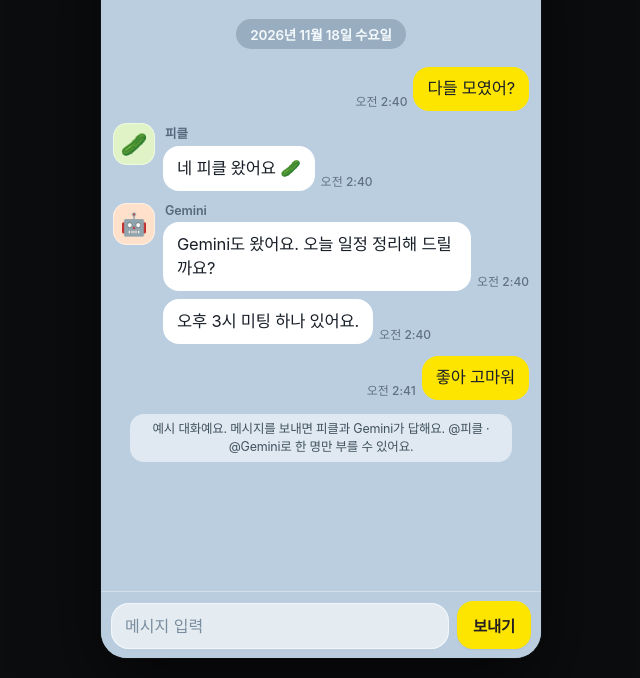
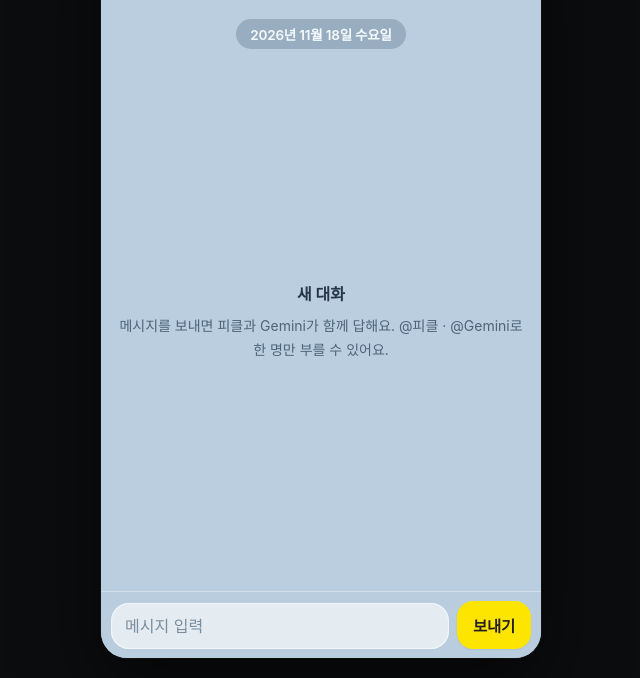
Before and after one commit to leehojun0415/setchat, a plain HTML site: page index.html in a window 1280 px wide. Shown: the part 122-800 px from the top of the page, without its empty margins (319-959 px from the left). Drawn offline with Linux system fonts and the light colour scheme.

Commit message:
셋채팅: 예시 대화 자동 심기 제거, 빈 방으로 시작 (기존 메시지 1회 초기화·키는 유지)

```diff
--- a/index.html
+++ b/index.html
@@ -419,6 +419,7 @@
   'use strict';
 
   var STORE_KEY = 'setchat.v1';
+  var RESET_FLAG = 'setchat.reset_v2';   // 예시 대화 없이 빈 방으로 시작하는 1회 마이그레이션 표시
   var RETENTION = 30 * 24 * 60 * 60 * 1000;      // 30일
   var DAY_NAMES = ['일', '월', '화', '수', '목', '금', '토'];
   var HISTORY_LIMIT = 24;
@@ -469,6 +470,7 @@
   var busy = false;
   var demoSpin = 0;
   var toastTimer = null;
+  var migrated = false;
 
   var el = {
     app: document.getElementById('app'),
@@ -560,20 +562,28 @@
     }
   }
 
+  function resetFlagDone() {
+    try { return localStorage.getItem(RESET_FLAG) === '1'; } catch (e) { return true; }
+  }
+  function markResetDone() {
+    try { localStorage.setItem(RESET_FLAG, '1'); } catch (e) {}
+  }
+
   function load() {
     var raw = null;
     try { raw = localStorage.getItem(STORE_KEY); } catch (e) { raw = null; }
-    if (!raw) { seedExample(); return 0; }
 
     var data = null;
-    try { data = JSON.parse(raw); } catch (e) { data = null; }
-
-    if (!data || !Array.isArray(data.messages)) { seedExample(); return 0; }
-
-    state.messages = data.messages.filter(function (m) {
-      return m && typeof m.who === 'string' && typeof m.text === 'string' && typeof m.ts === 'number';
-    });
-    if (data.settings && typeof data.settings === 'object') {
+    if (raw) {
+      try { data = JSON.parse(raw); } catch (e) { data = null; }
+    }
+
+    if (data && Array.isArray(data.messages)) {
+      state.messages = data.messages.filter(function (m) {
+        return m && typeof m.who === 'string' && typeof m.text === 'string' && typeof m.ts === 'number';
+      });
+    }
+    if (data && data.settings && typeof data.settings === 'object') {
       if (typeof data.settings.geminiKey === 'string') state.settings.geminiKey = data.settings.geminiKey;
       if (typeof data.settings.geminiModel === 'string' && data.settings.geminiModel) state.settings.geminiModel = data.settings.geminiModel;
       if (typeof data.settings.anthropicKey === 'string') state.settings.anthropicKey = data.settings.anthropicKey;
@@ -581,9 +591,18 @@
       if (typeof data.settings.claudeModel === 'string' && data.settings.claudeModel) state.settings.claudeModel = data.settings.claudeModel;
       if (typeof data.settings.pickleModel === 'string' && data.settings.pickleModel) state.settings.pickleModel = data.settings.pickleModel;
     }
-    var removed = prune();
-    if (state.messages.length === 0) { seedExample(); return removed; }
-    return removed;
+
+    // 새 버전 첫 실행: 예전에 자동으로 심어 둔 예시 대화와 지난 메시지는 한 번만 비우고,
+    // 저장해 둔 API 키·모델 설정은 그대로 이어 씁니다.
+    if (!resetFlagDone()) {
+      state.messages = [];
+      markResetDone();
+      migrated = true;
+      save();
+      return 0;
+    }
+
+    return prune();
   }
 
   function seedExample() {
@@ -669,7 +688,7 @@
   function emptyEl() {
     var d = h('div', 'empty');
     d.appendChild(h('b', null, '새 대화'));
-    d.appendChild(document.createTextNode('메시지를 보내면 피클과 Gemini가 함께 답해요.'));
+    d.appendChild(document.createTextNode('메시지를 보내면 피클과 Gemini가 함께 답해요. @피클 · @Gemini로 한 명만 부를 수 있어요.'));
     return d;
   }
 
@@ -678,6 +697,7 @@
     feed.innerHTML = '';
 
     if (state.messages.length === 0 && !typingWho) {
+      feed.appendChild(dividerEl(Date.now()));
       feed.appendChild(emptyEl());
       return;
     }
@@ -1528,6 +1548,7 @@
   /* ── 시작 ─────────────────────────────── */
   (function init() {
     var removed = load();
+    if (migrated) toast('새 대화로 시작해요');
 
     var search = '';
     try { search = window.location.search || ''; } catch (e) { search = ''; }
```
